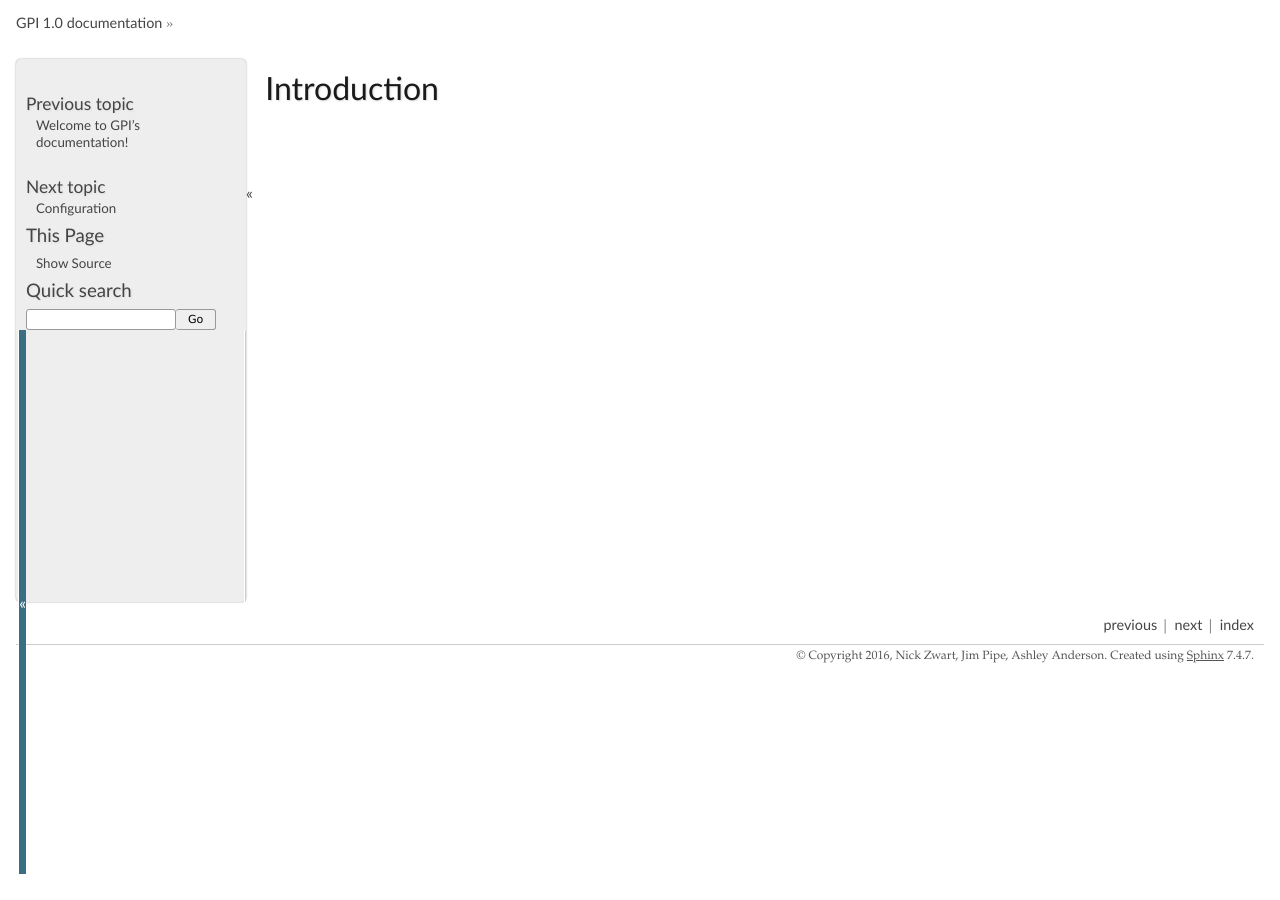
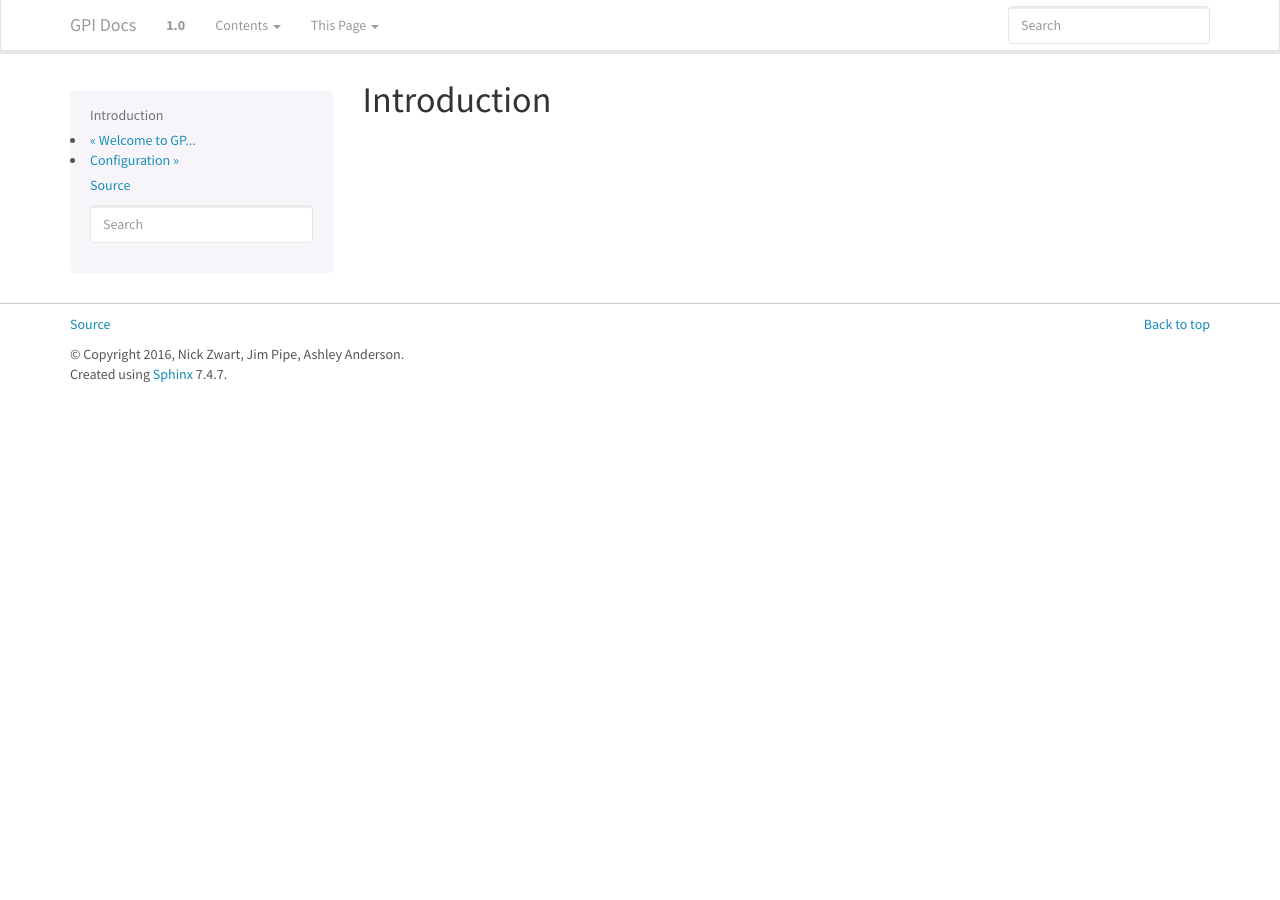
Before and after one commit to gpilab/framework, a Sphinx documentation site: the page built from doc/intro.rst, in a window 1280 px wide. Built offline with Sphinx 7.4.7, drawn with Linux system fonts in a browser that asks for light colours.

Commit message:
Reverted back to bootstrap since py3doc is broken for mobile.

```diff
--- a/doc/conf.py
+++ b/doc/conf.py
@@ -16,6 +16,7 @@
 import sys
 import os
 import subprocess
+import sphinx_bootstrap_theme
 import sphinx_py3doc_enhanced_theme
 
 os.system('pip list')
@@ -130,8 +131,76 @@
 
 # -- Options for HTML output ----------------------------------------------
 # sphinx_bootstrap_theme
-html_theme = "sphinx_py3doc_enhanced_theme"
-html_theme_path = [sphinx_py3doc_enhanced_theme.get_html_theme_path()]
+html_theme = 'bootstrap'
+html_theme_path = sphinx_bootstrap_theme.get_html_theme_path()
+#html_logo = 'logo.png'
+html_theme_options = {
+    # Navigation bar title. (Default: ``project`` value)
+    'navbar_title': "GPI Docs",
+
+    # Tab name for entire site. (Default: "Site")
+    'navbar_site_name': "Contents",
+
+    # A list of tuples containing pages or urls to link to.
+    # Valid tuples should be in the following forms:
+    #    (name, page)                 # a link to a page
+    #    (name, "/aa/bb", 1)          # a link to an arbitrary relative url
+    #    (name, "http://example.com", True) # arbitrary absolute url
+    # Note the "1" or "True" value above as the third argument to indicate
+    # an arbitrary url.
+    #'navbar_links': [
+    #    ("Examples", "examples"),
+    # #   ("Link", "http://example.com", True),
+    #],
+
+    # Render the next and previous page links in navbar. (Default: true)
+    'navbar_sidebarrel': False,
+
+    # Render the current pages TOC in the navbar. (Default: true)
+    'navbar_pagenav': True,
+
+    # Tab name for the current pages TOC. (Default: "Page")
+    'navbar_pagenav_name': "This Page",
+
+    # Global TOC depth for "site" navbar tab. (Default: 1)
+    # Switching to -1 shows all levels.
+    'globaltoc_depth': 2,
+
+    # Include hidden TOCs in Site navbar?
+    #
+    # Note: If this is "false", you cannot have mixed ``:hidden:`` and
+    # non-hidden ``toctree`` directives in the same page, or else the build
+    # will break.
+    #
+    # Values: "true" (default) or "false"
+    'globaltoc_includehidden': "true",
+
+    # HTML navbar class (Default: "navbar") to attach to <div> element.
+    # For black navbar, do "navbar navbar-inverse"
+    'navbar_class': "navbar navbar-inverse",
+
+    # Fix navigation bar to top of page?
+    # Values: "true" (default) or "false"
+    'navbar_fixed_top': "true",
+
+    # Location of link to source.
+    # Options are "nav" (default), "footer" or anything else to exclude.
+    'source_link_position': "footer",
+
+    # Bootswatch (http://bootswatch.com/) theme.
+    #
+    # Options are nothing (default) or the name of a valid theme
+    # such as "cosmo", "lumen", "paper".
+    'bootswatch_theme': "lumen",
+
+    # Choose Bootstrap version.
+    # Values: "3" (default) or "2" (in quotes)
+    'bootstrap_version': "3",
+}
+
+# sphinx_py3doc_enhanced_theme
+#html_theme = "sphinx_py3doc_enhanced_theme"
+#html_theme_path = [sphinx_py3doc_enhanced_theme.get_html_theme_path()]
 #html_theme_options = {
 #   'githuburl': 'https://github.com/gpilab/framework',
 #   'bodyfont': '"Lucida Grande",Arial,sans-serif',
--- a/doc/environment.yml
+++ b/doc/environment.yml
@@ -15,3 +15,4 @@
     - autopep8==1.2.2
     - qimage2ndarray==1.5
     - sphinx-py3doc-enhanced-theme>=2.3.2
+    - sphinx-bootstrap-theme>=0.4.8
```
